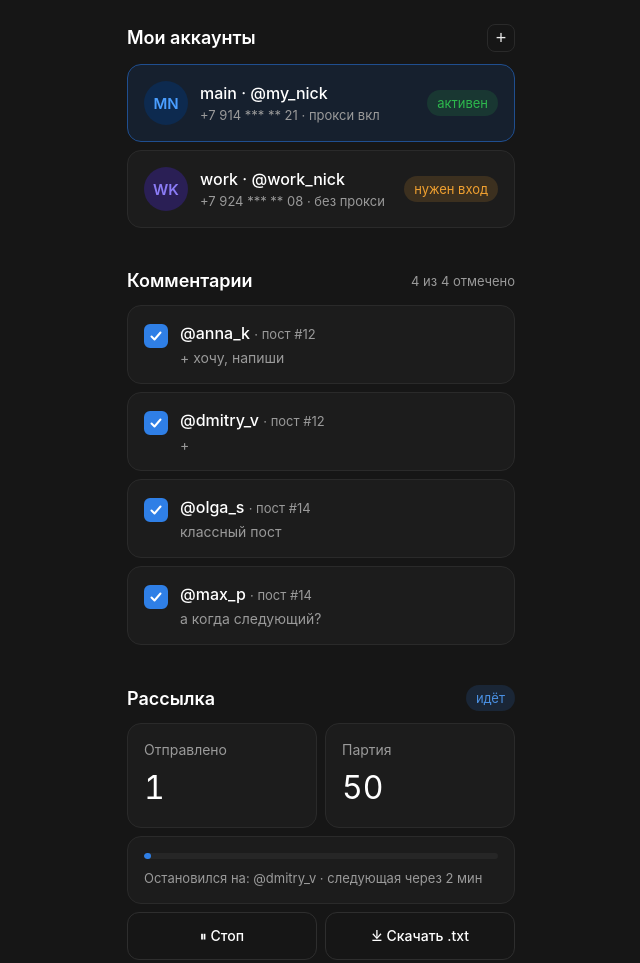
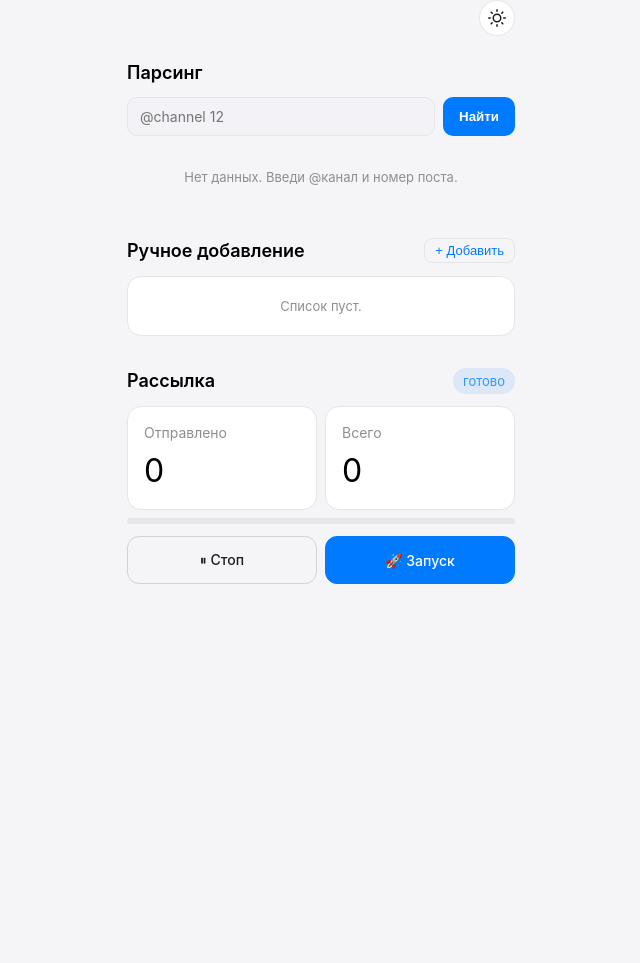
Before and after one commit to bober13426/tg-miniapp, a plain HTML site: page index.html in a window 1280 px wide. Shown: the whole page, without its empty margins (319-959 px from the left). After the commit the page ends 800 px from the top, so only its background shows below. Drawn offline with Linux system fonts and the light colour scheme.

Commit message:
Update index.html

```diff
--- a/index.html
+++ b/index.html
@@ -3,47 +3,97 @@
 <head>
 <meta charset="UTF-8">
 <meta name="viewport" content="width=device-width, initial-scale=1.0, maximum-scale=1.0, user-scalable=no">
-<title>Рассылка</title>
+<title>Панель управления</title>
 <style>
-  :root{
-    --bg:#161616;
-    --card:#1C1C1C;
-    --border:#2A2A2A;
-    --border-soft:#2E2E2E;
-    --text:#EDEDED;
-    --muted:#9A9A9A;
-    --accent:#2F7FE6;
-    --accent-soft:#4A90E2;
-    --green:#2DB84D;
-    --orange:#F0A030;
+  :root {
+    /* Темная тема (по умолчанию) */
+    --bg: #161616;
+    --card: #1C1C1C;
+    --border: #2A2A2A;
+    --border-soft: #2E2E2E;
+    --text: #EDEDED;
+    --text-bright: #FFFFFF;
+    --muted: #9A9A9A;
+    --accent: #2F7FE6;
+    --accent-hover: #3A8FEF;
+    --accent-soft: #4A90E2;
+    --green: #2DB84D;
+    --orange: #F0A030;
+    --red: #E04A4A;
+    --input-bg: #222222;
+    --badge-bg: rgba(47,127,230,.15);
   }
+
+  [data-theme="light"] {
+    /* Светлая тема */
+    --bg: #F5F5F7;
+    --card: #FFFFFF;
+    --border: #E5E5EA;
+    --border-soft: #D1D1D6;
+    --text: #1C1C1E;
+    --text-bright: #000000;
+    --muted: #8E8E93;
+    --accent: #007AFF;
+    --accent-hover: #0062CC;
+    --accent-soft: #3395FF;
+    --green: #34C759;
+    --orange: #FF9500;
+    --red: #FF3B30;
+    --input-bg: #F2F2F7;
+    --badge-bg: rgba(0,122,255,0.1);
+  }
+
   *{box-sizing:border-box;-webkit-tap-highlight-color:transparent;}
-  html,body{margin:0;padding:0;background:var(--bg);color:var(--text);}
+  html,body{margin:0;padding:0;background:var(--bg);color:var(--text); transition: background 0.3s ease, color 0.3s ease;}
   body{
     font-family:-apple-system,BlinkMacSystemFont,"Roboto","Inter","Segoe UI",sans-serif;
     -webkit-font-smoothing:antialiased;
     font-size:14px;
     line-height:1.4;
+    padding-bottom:40px;
   }
-  .wrap{max-width:420px;margin:0 auto;padding:24px 16px 48px;}
-  section{margin-bottom:40px;}
+  .wrap{max-width:420px;margin:0 auto;padding:24px 16px 24px;}
+  section{margin-bottom:32px;}
   section:last-child{margin-bottom:0;}
 
+  /* Шапка сайта */
+  .top-bar {
+    display: flex;
+    justify-content: flex-end;
+    margin-bottom: -10px;
+    padding: 0 16px;
+    max-width: 420px;
+    margin: 0 auto;
+  }
+  .theme-toggle {
+    background: var(--card);
+    border: 1px solid var(--border);
+    border-radius: 50%;
+    width: 36px;
+    height: 36px;
+    display: flex;
+    align-items: center;
+    justify-content: center;
+    cursor: pointer;
+    color: var(--text);
+    transition: all 0.2s ease;
+  }
+  .theme-toggle:hover {
+    background: var(--input-bg);
+  }
+  .theme-toggle svg { width: 18px; height: 18px; }
+
   .sec-head{display:flex;align-items:center;justify-content:space-between;margin-bottom:12px;}
-  .sec-head h2{margin:0;font-size:18px;font-weight:600;color:#fff;}
+  .sec-head h2{margin:0;font-size:18px;font-weight:600;color:var(--text-bright);}
   .sec-meta{font-size:13px;color:var(--muted);}
-  .sec-meta.count{white-space:nowrap;}
 
   .add-btn{
-    width:28px;height:28px;border-radius:8px;
     background:transparent;border:1px solid var(--border);
-    color:var(--text);font-size:18px;line-height:1;
-    display:flex;align-items:center;justify-content:center;
-    cursor:pointer;padding:0;
-    transition:background .15s ease;
+    color:var(--accent);font-size:13px;padding:4px 10px;
+    border-radius:8px;cursor:pointer;font-weight:500;
+    transition: background 0.2s ease;
   }
-  .add-btn:hover{background:#1F1F1F;}
-  .add-btn:active{background:#252525;}
+  .add-btn:hover{background:var(--input-bg);}
 
   .card{
     background:var(--card);
@@ -51,39 +101,32 @@
     border-radius:14px;
     padding:16px;
     margin-bottom:8px;
-    transition:background .15s ease,border-color .15s ease;
+    transition:background 0.2s ease,border-color 0.2s ease;
   }
   .card:last-child{margin-bottom:0;}
 
-  /* Аккаунты */
-  .acc{display:flex;align-items:center;gap:12px;cursor:pointer;}
-  .acc.selected{background:#16202E;border-color:#1F4E8F;}
-  .avatar{
-    width:44px;height:44px;border-radius:50%;
-    display:flex;align-items:center;justify-content:center;
-    font-weight:600;font-size:15px;flex:0 0 44px;
+  /* Ввод канала/поста */
+  .input-row{display:flex;gap:8px;margin-bottom:12px;}
+  .input-row input{
+    flex:1;background:var(--input-bg);border:1px solid var(--border);
+    color:var(--text);border-radius:10px;padding:10px 12px;outline:none;
+    font-family:inherit;font-size:14px;
+    transition: border-color 0.2s ease;
   }
-  .av-blue{background:#0D2A4F;color:#4A9EFF;}
-  .av-purple{background:#2A1F55;color:#8B7CF6;}
-  .acc-body{flex:1;min-width:0;}
-  .acc-title{font-size:16px;color:#fff;font-weight:500;white-space:nowrap;overflow:hidden;text-overflow:ellipsis;}
-  .acc-sub{font-size:13px;color:var(--muted);margin-top:2px;white-space:nowrap;overflow:hidden;text-overflow:ellipsis;}
-  .badge{
-    border-radius:999px;padding:4px 10px;font-size:13px;
-    white-space:nowrap;flex:0 0 auto;
+  .input-row input:focus{border-color:var(--accent);}
+  .input-row button{
+    background:var(--accent);color:#fff;border:none;
+    border-radius:10px;padding:0 16px;font-weight:600;cursor:pointer;
+    transition: background 0.2s ease;
   }
-  .badge.active{background:rgba(45,184,77,.15);color:var(--green);}
-  .badge.login{background:rgba(240,160,48,.15);color:var(--orange);}
-  .badge.run{background:rgba(47,127,230,.15);color:var(--accent-soft);}
-  .badge.pause{background:rgba(154,154,154,.15);color:var(--muted);}
+  .input-row button:hover { background: var(--accent-hover); }
 
   /* Комментарии */
   .cmt{display:flex;align-items:flex-start;gap:12px;cursor:pointer;}
-  .cmt:hover{background:#202020;}
-  .cmt:active{background:#232323;}
+  .cmt:hover{background:var(--input-bg);}
   .cb{
     width:24px;height:24px;border-radius:6px;flex:0 0 24px;
-    border:2px solid #3A3A3A;background:transparent;
+    border:2px solid var(--border-soft);background:transparent;
     display:flex;align-items:center;justify-content:center;
     margin-top:2px;transition:background .12s ease,border-color .12s ease;
   }
@@ -91,7 +134,9 @@
   .cmt.checked .cb{background:var(--accent);border-color:var(--accent);}
   .cmt.checked .cb svg{opacity:1;}
   .cmt-body{flex:1;min-width:0;}
-  .cmt-title{font-size:16px;color:#fff;font-weight:500;}
+  .cmt-title{font-size:16px;color:var(--text-bright);font-weight:500;}
+  .cmt-title a{color:var(--accent);text-decoration:none;}
+  .cmt-title a:hover{text-decoration:underline;}
   .cmt-title .meta{color:var(--muted);font-weight:400;font-size:13px;}
   .cmt-text{font-size:14px;color:var(--muted);margin-top:3px;word-wrap:break-word;}
 
@@ -99,252 +144,337 @@
   .tiles{display:grid;grid-template-columns:1fr 1fr;gap:8px;margin-bottom:8px;}
   .tile{background:var(--card);border:1px solid var(--border);border-radius:14px;padding:16px;}
   .tile-label{font-size:14px;color:var(--muted);}
-  .tile-value{font-size:32px;font-weight:400;color:#fff;margin-top:6px;font-variant-numeric:tabular-nums;}
+  .tile-value{font-size:32px;font-weight:400;color:var(--text-bright);margin-top:6px;}
 
-  .progress-card{background:var(--card);border:1px solid var(--border);border-radius:14px;padding:16px;margin-bottom:8px;}
-  .progress{height:6px;border-radius:999px;background:#262626;overflow:hidden;}
+  .progress{height:6px;border-radius:999px;background:var(--border);overflow:hidden;margin-bottom:12px;}
   .progress-fill{height:100%;background:var(--accent);border-radius:999px;width:0;transition:width .5s ease;}
-  .status-line{font-size:13px;color:var(--muted);margin-top:10px;}
 
   .btns{display:grid;grid-template-columns:1fr 1fr;gap:8px;}
   .btn{
     height:48px;border-radius:12px;background:transparent;
-    border:1px solid var(--border-soft);color:#fff;
+    border:1px solid var(--border-soft);color:var(--text);
     font-size:14px;font-weight:500;
     display:flex;align-items:center;justify-content:center;gap:6px;
-    cursor:pointer;transition:background .15s ease,border-color .15s ease;
-    font-family:inherit;
+    cursor:pointer;font-family:inherit;
+    transition: all 0.2s ease;
   }
-  .btn:hover{background:#1F1F1F;}
-  .btn:active{background:#252525;}
-  .btn:disabled{opacity:.5;cursor:default;}
+  .btn:hover{background:var(--input-bg);}
+  .btn-primary{background:var(--accent);border-color:var(--accent);color:#fff;}
+  .btn-primary:hover{background:var(--accent-hover);}
+
+  /* Модалка */
+  .modal-overlay{
+    position:fixed;inset:0;background:rgba(0,0,0,0.5);
+    display:none;align-items:center;justify-content:center;z-index:100;
+    backdrop-filter: blur(4px);
+  }
+  .modal-overlay.active{display:flex;}
+  .modal{
+    background:var(--card);border:1px solid var(--border);
+    border-radius:16px;padding:20px;width:90%;max-width:360px;
+  }
+  .modal h3{margin:0 0 16px 0;font-size:18px;color:var(--text-bright);}
+  .modal input{
+    width:100%;background:var(--input-bg);border:1px solid var(--border);
+    color:var(--text);border-radius:10px;padding:12px;margin-bottom:12px;
+    outline:none;font-family:inherit;
+  }
+  .modal-actions{display:flex;gap:8px;justify-content:flex-end;}
+  .modal-actions button{
+    padding:10px 16px;border-radius:10px;border:none;cursor:pointer;
+    font-family:inherit;font-weight:500;
+  }
+  .modal-actions .cancel{background:var(--border);color:var(--text);}
+  .modal-actions .confirm{background:var(--accent);color:#fff;}
+
+  /* Список ручных юзеров */
+  .manual-user{
+    display:flex;justify-content:space-between;align-items:center;
+    padding:12px;border-bottom:1px solid var(--border);
+  }
+  .manual-user:last-child{border-bottom:none;}
+  .manual-user a{color:var(--accent);text-decoration:none;}
+  .manual-user .remove{color:var(--red);cursor:pointer;font-size:13px;}
 </style>
 </head>
 <body>
+
+<div class="top-bar">
+  <div class="theme-toggle" id="theme-toggle">
+    <!-- Иконка луны (для темной темы) -->
+    <svg id="icon-moon" viewBox="0 0 24 24" fill="none" stroke="currentColor" stroke-width="2" stroke-linecap="round" stroke-linejoin="round">
+      <path d="M21 12.79A9 9 0 1 1 11.21 3 7 7 0 0 0 21 12.79z"></path>
+    </svg>
+    <!-- Иконка солнца (для светлой темы) -->
+    <svg id="icon-sun" style="display:none;" viewBox="0 0 24 24" fill="none" stroke="currentColor" stroke-width="2" stroke-linecap="round" stroke-linejoin="round">
+      <circle cx="12" cy="12" r="5"></circle>
+      <line x1="12" y1="1" x2="12" y2="3"></line>
+      <line x1="12" y1="21" x2="12" y2="23"></line>
+      <line x1="4.22" y1="4.22" x2="5.64" y2="5.64"></line>
+      <line x1="18.36" y1="18.36" x2="19.78" y2="19.78"></line>
+      <line x1="1" y1="12" x2="3" y2="12"></line>
+      <line x1="21" y1="12" x2="23" y2="12"></line>
+      <line x1="4.22" y1="19.78" x2="5.64" y2="18.36"></line>
+      <line x1="18.36" y1="5.64" x2="19.78" y2="4.22"></line>
+    </svg>
+  </div>
+</div>
+
 <div class="wrap">
-
-  <!-- 1. Аккаунты -->
   <section>
     <div class="sec-head">
-      <h2>Мои аккаунты</h2>
-      <button class="add-btn" aria-label="Добавить аккаунт">+</button>
+      <h2>Парсинг</h2>
     </div>
-    <div id="accounts"></div>
-  </section>
-
-  <!-- 2. Комментарии -->
-  <section>
-    <div class="sec-head">
-      <h2>Комментарии</h2>
-      <span class="sec-meta count" id="cmt-count">0 из 0 отмечено</span>
+    <div class="input-row">
+      <input type="text" id="parse-input" placeholder="@channel 12">
+      <button id="parse-btn">Найти</button>
     </div>
     <div id="comments"></div>
   </section>
 
-  <!-- 3. Рассылка -->
+  <section>
+    <div class="sec-head">
+      <h2>Ручное добавление</h2>
+      <button class="add-btn" id="add-manual-btn">+ Добавить</button>
+    </div>
+    <div id="manual-list" style="background:var(--card);border:1px solid var(--border);border-radius:14px; transition: background 0.2s ease;">
+      <!-- сюда падают юзеры -->
+    </div>
+  </section>
+
   <section>
     <div class="sec-head">
       <h2>Рассылка</h2>
-      <span id="run-badge" class="badge run">идёт</span>
+      <span id="run-badge" style="font-size:13px;background:var(--badge-bg);color:var(--accent-soft);padding:4px 10px;border-radius:999px;">готово</span>
     </div>
 
     <div class="tiles">
-      <div class="tile">
-        <div class="tile-label">Отправлено</div>
-        <div class="tile-value" id="sent">0</div>
-      </div>
-      <div class="tile">
-        <div class="tile-label">Партия</div>
-        <div class="tile-value" id="batch">50</div>
-      </div>
+      <div class="tile"><div class="tile-label">Отправлено</div><div class="tile-value" id="sent">0</div></div>
+      <div class="tile"><div class="tile-label">Всего</div><div class="tile-value" id="total">0</div></div>
     </div>
-
-    <div class="progress-card">
-      <div class="progress"><div class="progress-fill" id="pfill"></div></div>
-      <div class="status-line" id="status-line">Остановился на: — · следующая через 2 мин</div>
-    </div>
+    <div class="progress"><div class="progress-fill" id="pfill"></div></div>
 
     <div class="btns">
       <button class="btn" id="toggle-btn">⏸ Стоп</button>
-      <button class="btn" id="dl-btn">⤓ Скачать .txt</button>
+      <button class="btn btn-primary" id="start-btn">🚀 Запуск</button>
     </div>
   </section>
+</div>
 
+<!-- Модалка -->
+<div class="modal-overlay" id="modal">
+  <div class="modal">
+    <h3>Добавить юзера</h3>
+    <input type="text" id="manual-input" placeholder="@username или ID">
+    <div class="modal-actions">
+      <button class="cancel" id="modal-cancel">Отмена</button>
+      <button class="confirm" id="modal-confirm">Добавить</button>
+    </div>
+  </div>
 </div>
 
 <script>
 (function(){
-  const accounts = [
-    {id:'main', name:'main', nick:'@my_nick', phone:'+7 914 *** ** 21', proxy:'прокси вкл', status:'active', av:'blue', initials:'MN'},
-    {id:'work', name:'work', nick:'@work_nick', phone:'+7 924 *** ** 08', proxy:'без прокси', status:'login', av:'purple', initials:'WK'}
-  ];
-  let selectedAccount = 'main';
+  // --- Переключатель темы ---
+  const themeToggle = document.getElementById('theme-toggle');
+  const iconMoon = document.getElementById('icon-moon');
+  const iconSun = document.getElementById('icon-sun');
 
-  const comments = [
-    {id:1, user:'@anna_k', post:'#12', text:'+ хочу, напиши', checked:true},
-    {id:2, user:'@dmitry_v', post:'#12', text:'+', checked:true},
-    {id:3, user:'@olga_s', post:'#14', text:'классный пост', checked:true},
-    {id:4, user:'@max_p', post:'#14', text:'а когда следующий?', checked:true}
-  ];
+  // Проверяем сохраненную тему или системные настройки
+  const savedTheme = localStorage.getItem('theme');
+  const prefersDark = window.matchMedia('(prefers-color-scheme: dark)').matches;
 
-  const BATCH = 50;
+  if (savedTheme === 'light' || (!savedTheme && !prefersDark)) {
+    document.documentElement.setAttribute('data-theme', 'light');
+    iconMoon.style.display = 'none';
+    iconSun.style.display = 'block';
+  } else {
+    document.documentElement.setAttribute('data-theme', 'dark');
+    iconMoon.style.display = 'block';
+    iconSun.style.display = 'none';
+  }
 
-  const accountsEl = document.getElementById('accounts');
-  function renderAccounts(){
-    accountsEl.innerHTML = accounts.map(a => {
-      const sel = a.id === selectedAccount ? ' selected' : '';
-      const badge = a.status === 'active'
-        ? '<span class="badge active">активен</span>'
-        : '<span class="badge login">нужен вход</span>';
-      const avClass = a.av === 'blue' ? 'av-blue' : 'av-purple';
-      return `
-        <div class="card acc${sel}" data-acc="${a.id}">
-          <div class="avatar ${avClass}">${a.initials}</div>
-          <div class="acc-body">
-            <div class="acc-title">${a.name} · ${a.nick}</div>
-            <div class="acc-sub">${a.phone} · ${a.proxy}</div>
-          </div>
-          ${badge}
-        </div>`;
-    }).join('');
-  }
-  accountsEl.addEventListener('click', e => {
-    const card = e.target.closest('.acc');
-    if(!card) return;
-    selectedAccount = card.dataset.acc;
-    renderAccounts();
+  themeToggle.addEventListener('click', () => {
+    const current = document.documentElement.getAttribute('data-theme');
+    if (current === 'light') {
+      document.documentElement.setAttribute('data-theme', 'dark');
+      localStorage.setItem('theme', 'dark');
+      iconMoon.style.display = 'block';
+      iconSun.style.display = 'none';
+    } else {
+      document.documentElement.setAttribute('data-theme', 'light');
+      localStorage.setItem('theme', 'light');
+      iconMoon.style.display = 'none';
+      iconSun.style.display = 'block';
+    }
   });
 
+  // --- Состояние ---
+  let parsedUsers = [];
+  let manualUsers = [];
+  let sent = 0;
+  let isRunning = false;
+  let timer = null;
+
+  // --- DOM ---
+  const parseInput = document.getElementById('parse-input');
+  const parseBtn = document.getElementById('parse-btn');
   const commentsEl = document.getElementById('comments');
-  const cmtCountEl = document.getElementById('cmt-count');
-
-  function updateCount(){
-    const total = comments.length;
-    const on = comments.filter(c => c.checked).length;
-    cmtCountEl.textContent = `${on} из ${total} отмечено`;
-    return on;
-  }
+  const manualListEl = document.getElementById('manual-list');
+  const modal = document.getElementById('modal');
+  const manualInput = document.getElementById('manual-input');
+  const addManualBtn = document.getElementById('add-manual-btn');
+  const modalCancel = document.getElementById('modal-cancel');
+  const modalConfirm = document.getElementById('modal-confirm');
+  const sentEl = document.getElementById('sent');
+  const totalEl = document.getElementById('total');
+  const pfillEl = document.getElementById('pfill');
+  const toggleBtn = document.getElementById('toggle-btn');
+  const startBtn = document.getElementById('start-btn');
+  const runBadge = document.getElementById('run-badge');
 
   function renderComments(){
-    commentsEl.innerHTML = comments.map(c => `
-      <div class="card cmt${c.checked ? ' checked' : ''}" data-cmt="${c.id}">
+    if(parsedUsers.length === 0){
+      commentsEl.innerHTML = '<div style="color:var(--muted);font-size:13px;text-align:center;padding:20px;">Нет данных. Введи @канал и номер поста.</div>';
+      return;
+    }
+    commentsEl.innerHTML = parsedUsers.map(c => `
+      <div class="card cmt${c.checked ? ' checked' : ''}" data-id="${c.id}">
         <div class="cb">
-          <svg width="14" height="14" viewBox="0 0 14 14" fill="none">
-            <path d="M2.5 7.5L5.5 10.5L11.5 3.5" stroke="#fff" stroke-width="2" stroke-linecap="round" stroke-linejoin="round"/>
-          </svg>
+          <svg width="14" height="14" viewBox="0 0 14 14" fill="none"><path d="M2.5 7.5L5.5 10.5L11.5 3.5" stroke="#fff" stroke-width="2" stroke-linecap="round"/></svg>
         </div>
         <div class="cmt-body">
-          <div class="cmt-title">${c.user} <span class="meta">· пост ${c.post}</span></div>
+          <div class="cmt-title">
+            <a href="https://t.me/${c.user.replace('@','')}" target="_blank">${c.user}</a>
+            <span class="meta">· пост ${c.post}</span>
+          </div>
           <div class="cmt-text">${c.text}</div>
         </div>
       </div>
     `).join('');
-    updateCount();
+    updateStats();
   }
+
+  function renderManual(){
+    if(manualUsers.length === 0){
+      manualListEl.innerHTML = '<div style="color:var(--muted);font-size:13px;text-align:center;padding:20px;">Список пуст.</div>';
+      return;
+    }
+    manualListEl.innerHTML = manualUsers.map(u => `
+      <div class="manual-user">
+        <a href="https://t.me/${u.user.replace('@','')}" target="_blank">${u.user}</a>
+        <span class="remove" data-id="${u.id}">Удалить</span>
+      </div>
+    `).join('');
+    updateStats();
+  }
+
+  function updateStats(){
+    const checked = parsedUsers.filter(u => u.checked);
+    const total = checked.length + manualUsers.length;
+    totalEl.textContent = total;
+    pfillEl.style.width = total === 0 ? '0%' : (Math.min(100, (sent / total) * 100)) + '%';
+    sentEl.textContent = sent;
+  }
+
+  parseBtn.addEventListener('click', () => {
+    const query = parseInput.value.trim();
+    if(!query) return;
+
+    parseBtn.textContent = '...';
+    parseBtn.disabled = true;
+
+    setTimeout(() => {
+      const parts = query.split(' ');
+      const post = parts[1] || '12';
+      parsedUsers = [
+        {id: 1, user: '@anna_k', post: post, text: '+ хочу, напиши', checked: true},
+        {id: 2, user: '@dmitry_v', post: post, text: '+', checked: true},
+        {id: 3, user: '@olga_s', post: post, text: 'классный пост', checked: true},
+        {id: 4, user: '@max_p', post: post, text: 'а когда следующий?', checked: false}
+      ];
+      renderComments();
+      parseBtn.textContent = 'Найти';
+      parseBtn.disabled = false;
+    }, 800);
+  });
 
   commentsEl.addEventListener('click', e => {
     const card = e.target.closest('.cmt');
     if(!card) return;
-    const id = Number(card.dataset.cmt);
-    const c = comments.find(x => x.id === id);
-    if(!c) return;
-    c.checked = !c.checked;
-    card.classList.toggle('checked', c.checked);
-    updateCount();
+    if(e.target.tagName === 'A') return; // Игнорируем клик по ссылке
+
+    const id = Number(card.dataset.id);
+    const u = parsedUsers.find(x => x.id === id);
+    if(u){ u.checked = !u.checked; renderComments(); }
   });
 
-  const sentEl = document.getElementById('sent');
-  const batchEl = document.getElementById('batch');
-  const pfillEl = document.getElementById('pfill');
-  const statusEl = document.getElementById('status-line');
-  const badgeEl = document.getElementById('run-badge');
-  const toggleBtn = document.getElementById('toggle-btn');
-  const dlBtn = document.getElementById('dl-btn');
+  addManualBtn.addEventListener('click', () => {
+    modal.classList.add('active');
+    manualInput.value = '';
+    manualInput.focus();
+  });
 
-  let sent = 0;
-  let running = true;
-  let timer = null;
-  let cycleIdx = 0;
+  modalCancel.addEventListener('click', () => modal.classList.remove('active'));
 
-  batchEl.textContent = BATCH;
+  modalConfirm.addEventListener('click', () => {
+    const val = manualInput.value.trim();
+    if(!val) return;
+    const username = val.startsWith('@') ? val : '@' + val;
+    manualUsers.push({ id: Date.now(), user: username });
+    renderManual();
+    modal.classList.remove('active');
+  });
 
-  function currentTargets(){
-    return comments.filter(c => c.checked).map(c => c.user);
+  manualListEl.addEventListener('click', e => {
+    if(e.target.classList.contains('remove')){
+      const id = Number(e.target.dataset.id);
+      manualUsers = manualUsers.filter(u => u.id !== id);
+      renderManual();
+    }
+  });
+
+  startBtn.addEventListener('click', () => {
+    if(isRunning) return;
+    const total = parsedUsers.filter(u => u.checked).length + manualUsers.length;
+    if(total === 0){
+      alert('Нет получателей. Отметь комменты или добавь вручную.');
+      return;
+    }
+    isRunning = true;
+    sent = 0;
+    runBadge.textContent = 'идёт';
+    runBadge.style.color = 'var(--accent-soft)';
+    startBtn.disabled = true;
+    toggleBtn.disabled = false;
+    toggleBtn.textContent = '⏸ Стоп';
+
+    timer = setInterval(() => {
+      if(!isRunning) return;
+      sent++;
+      updateStats();
+      if(sent >= total){
+        stopMailing();
+      }
+    }, 1000);
+  });
+
+  toggleBtn.addEventListener('click', () => {
+    if(isRunning) stopMailing();
+    else startBtn.click();
+  });
+
+  function stopMailing(){
+    isRunning = false;
+    clearInterval(timer);
+    runBadge.textContent = 'пауза';
+    runBadge.style.color = 'var(--muted)';
+    startBtn.disabled = false;
+    toggleBtn.textContent = '▶ Старт';
   }
 
-  function renderProgress(){
-    sentEl.textContent = sent;
-    const pct = Math.min(100, (sent / BATCH) * 100);
-    pfillEl.style.width = pct + '%';
-
-    const targets = currentTargets();
-    if(targets.length === 0){
-      statusEl.textContent = 'Нет отмеченных получателей';
-      return;
-    }
-    if(running && sent < BATCH){
-      const name = targets[cycleIdx % targets.length];
-      statusEl.textContent = `Остановился на: ${name} · следующая через 2 мин`;
-    } else if(sent >= BATCH){
-      statusEl.textContent = 'Партия завершена';
-    } else {
-      statusEl.textContent = 'На паузе · нажми «Старт»';
-    }
-  }
-
-  function tick(){
-    if(!running) return;
-    if(sent >= BATCH){ stop(); return; }
-    sent++;
-    cycleIdx++;
-    renderProgress();
-    if(sent >= BATCH){ stop(); }
-  }
-
-  function start(){
-    if(sent >= BATCH) sent = 0;
-    running = true;
-    badgeEl.className = 'badge run';
-    badgeEl.textContent = 'идёт';
-    toggleBtn.textContent = '⏸ Стоп';
-    renderProgress();
-    clearInterval(timer);
-    timer = setInterval(tick, 3000);
-  }
-
-  function stop(){
-    running = false;
-    clearInterval(timer);
-    timer = null;
-    badgeEl.className = 'badge pause';
-    badgeEl.textContent = 'пауза';
-    toggleBtn.textContent = '▶ Старт';
-    renderProgress();
-  }
-
-  toggleBtn.addEventListener('click', () => {
-    if(running) stop(); else start();
-  });
-
-  dlBtn.addEventListener('click', () => {
-    const checked = comments.filter(c => c.checked);
-    if(checked.length === 0){ return; }
-    const lines = checked.map(c => `${c.user} · пост ${c.post} · ${c.text}`);
-    const blob = new Blob([lines.join('\n')], {type:'text/plain;charset=utf-8'});
-    const url = URL.createObjectURL(blob);
-    const a = document.createElement('a');
-    a.href = url;
-    a.download = 'recipients.txt';
-    document.body.appendChild(a);
-    a.click();
-    document.body.removeChild(a);
-    URL.revokeObjectURL(url);
-  });
-
-  renderAccounts();
   renderComments();
-  renderProgress();
-  timer = setInterval(tick, 3000);
+  renderManual();
 })();
 </script>
 </body>
```
